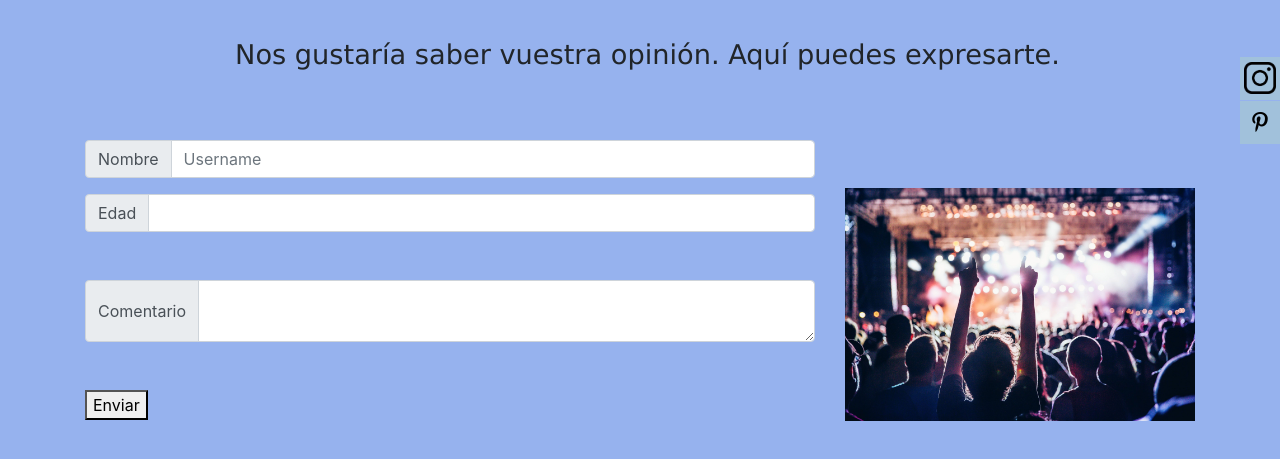
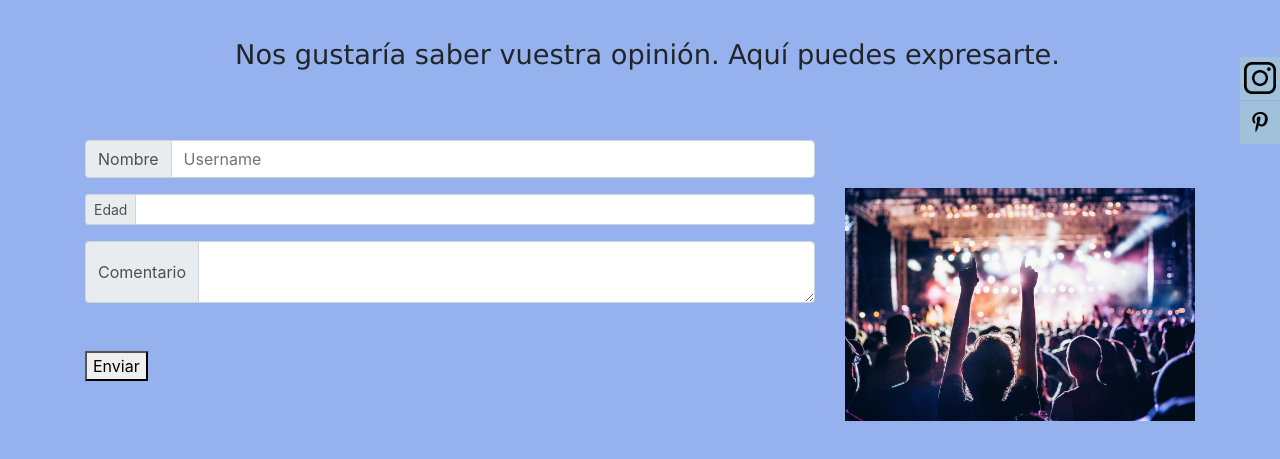
Before and after one commit to Lauag16/conciertos-y-festivales, a plain HTML site: page opinion.html in a window 1280 px wide. Shown: the part 173-632 px from the top of the page. Drawn offline with nearby package versions, Linux system fonts and the light colour scheme.

Commit message:
the last of moment

```diff
--- a/opinion.html
+++ b/opinion.html
@@ -63,13 +63,12 @@
                 </div>
                 <input type="text" class="form-control" id="nombre" placeholder="Username" aria-label="Username" aria-describedby="basic-addon1">
               </div>
-              <div class="input-group">
+              <div class="input-group input-group-sm mb-3">
                   <div class="input-group-prepend">
-                    <span class="input-group-text">Edad</span>
+                    <span class="input-group-text" id="inputGroup-sizing-sm">Edad</span>
                   </div>
-                  <input type="text" aria-label="Last name" class="form-control" id="edad">
+                  <input type="text" class="form-control" aria-label="Sizing example input" aria-describedby="inputGroup-sizing-sm" id="edad">
                 </div>
-              <br></br>
               <div class="input-group">
                 <div class="input-group-prepend">
                   <span class="input-group-text">Comentario</span>
```
